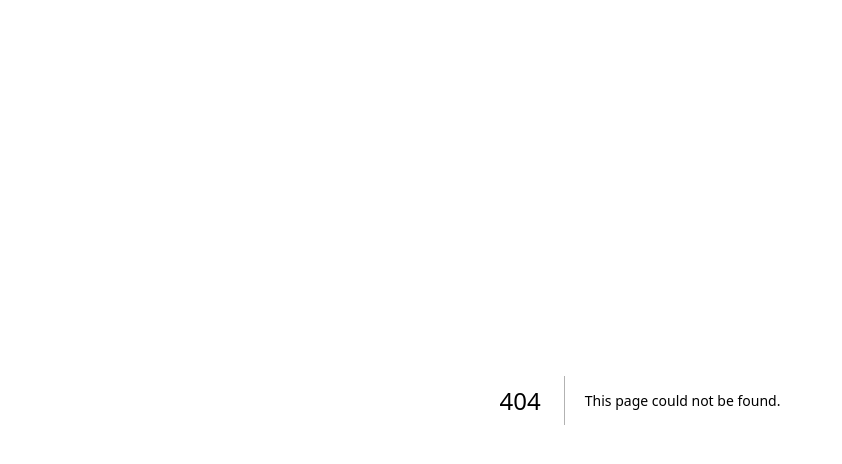
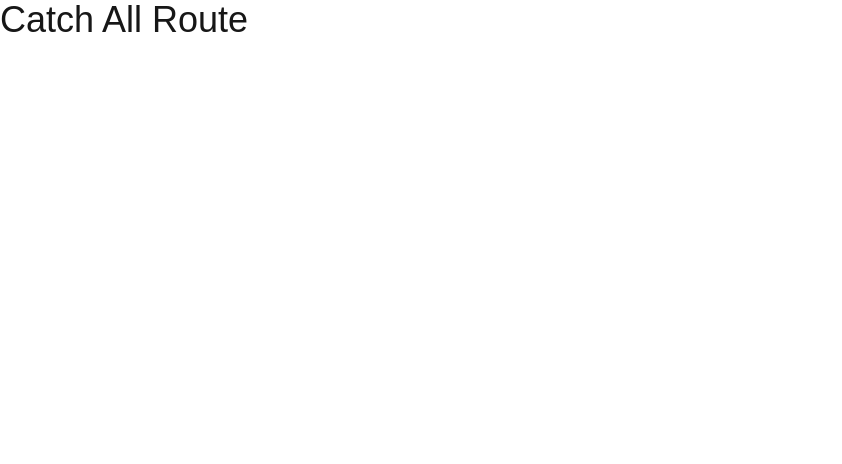
Before and after one commit to arman-miaa/my-next-app, a Next.js app: page /blog/1 in a window 1280 px wide. Before the commit this address had no page. Shown: the top 464 px of the page, without its empty margins (0-842 px from the left). Built offline with nearby package versions, Linux system fonts and the light colour scheme.

Commit message:
created dynamic and catch all route

```diff
--- /dev/null
+++ b/src/app/blog/[...slug]/page.tsx
@@ -0,0 +1,12 @@
+import React from 'react';
+
+const CatchAllRoute = async ({ params }:{params: Promise<{slug: string[]}>}) => {
+    console.log(await params);
+    return (
+        <div>
+            <h1 className="text-4xl">Catch All Route</h1>
+        </div>
+    );
+};
+
+export default CatchAllRoute;
--- /dev/null
+++ b/src/app/blog/[blogId]/page.tsx
@@ -0,0 +1,13 @@
+
+
+const DynamicBlogPage = async ({ params }:{params:Promise<{blogId:string}>}) => {
+    const {blogId} = await params
+
+    return (
+        <div>
+            <h1 className="text-4xl">Dynamic Blog Page Blog ID: {blogId} </h1>
+        </div>
+    );
+};
+
+export default DynamicBlogPage;
--- /dev/null
+++ b/src/app/blog/page.tsx
@@ -0,0 +1,11 @@
+
+
+const BlogPage = () => {
+    return (
+        <div>
+            <h1 className="text-4xl">Blog Page</h1>
+        </div>
+    );
+};
+
+export default BlogPage;
```
